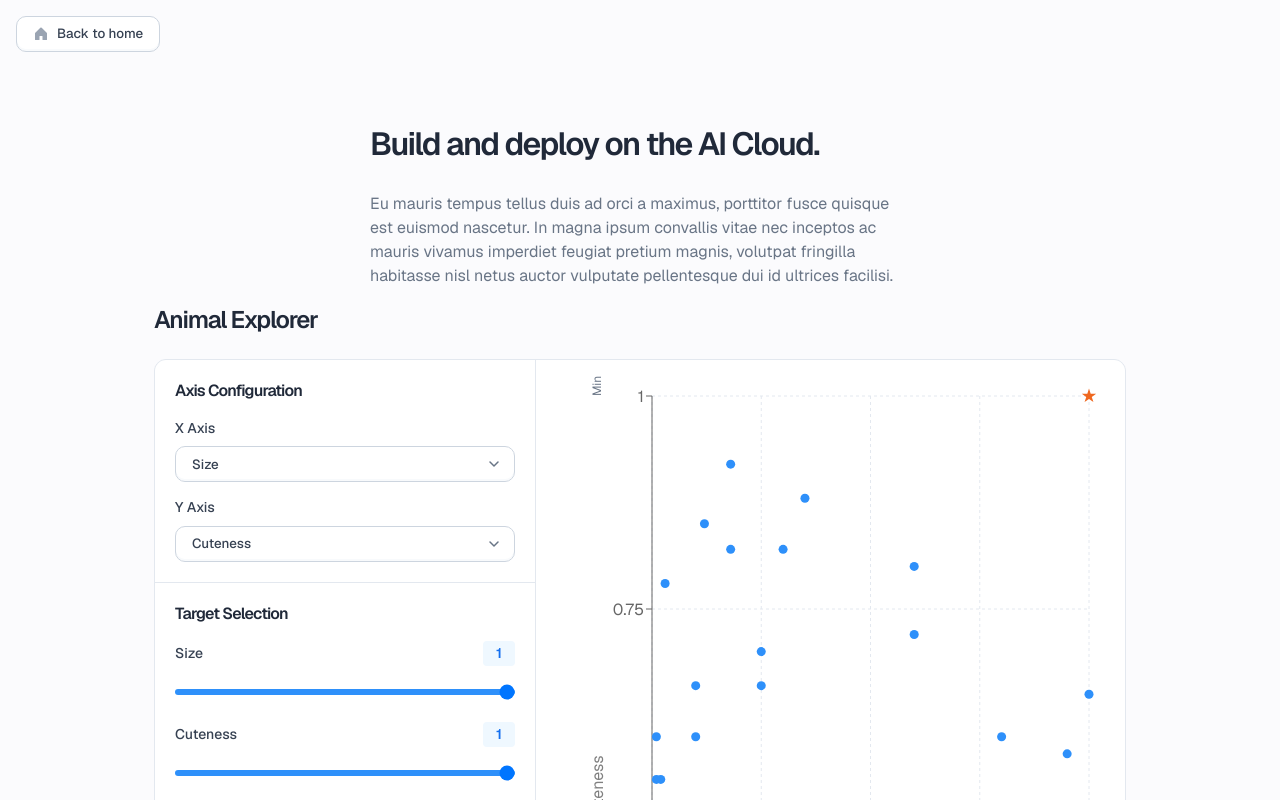
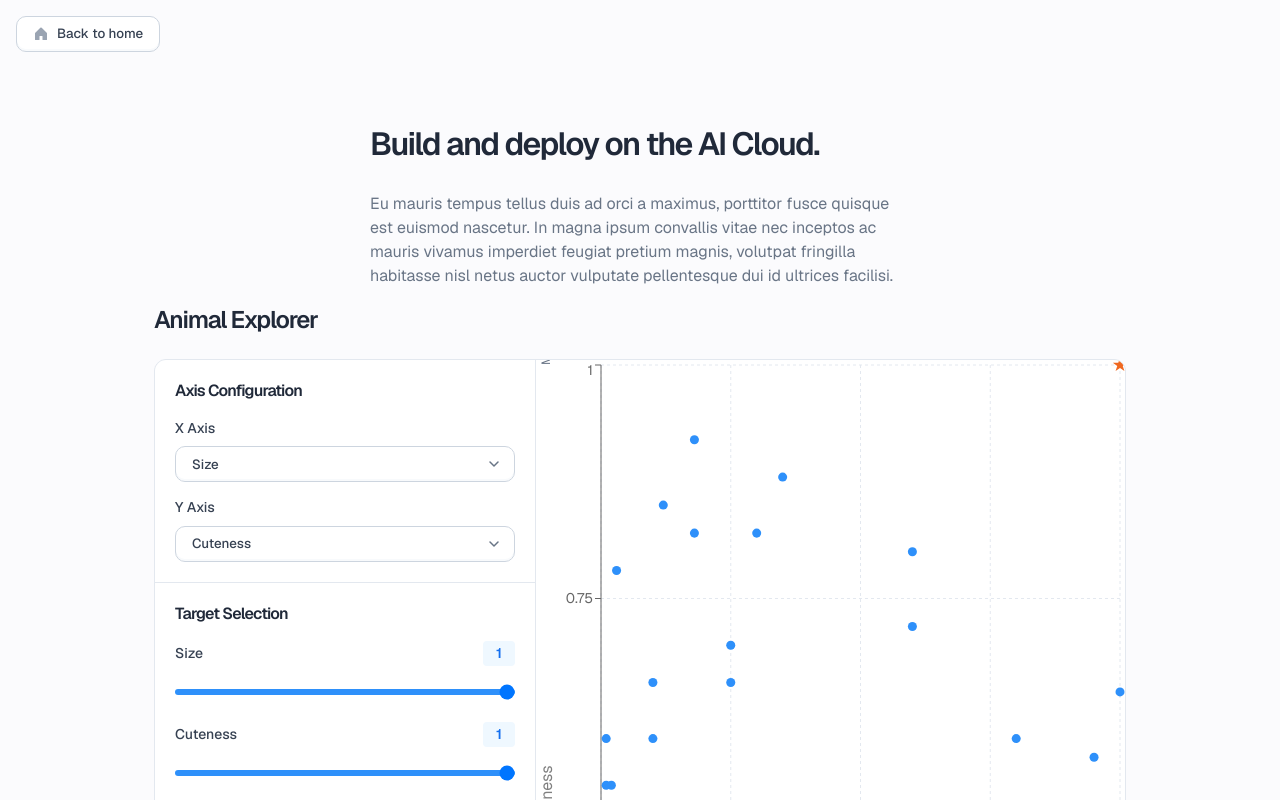
Before and after one commit to AdrianFahrbach/personal-website, a Next.js app: page /blog/storyblok-strata-explained in a window 1280 px wide. Shown: the top 800 px of the page. Built offline with nearby package versions, Linux system fonts and the light colour scheme.

Commit message:
feat(DataExplorer): move scatter plot out of component

```diff
--- a/src/components/v2/DataExplorer/DataExplorer.module.scss
+++ b/src/components/v2/DataExplorer/DataExplorer.module.scss
@@ -25,6 +25,7 @@
   display: flex;
   flex-direction: column;
   gap: 1px;
+  align-items: stretch;
   overflow: hidden;
   background: var(--neutral-200);
   border: 1px solid var(--neutral-200);
@@ -138,50 +139,3 @@
   font-weight: 600;
   color: var(--neutral-700);
 }
-
-.chartContainer {
-  flex: 1;
-  min-height: 500px;
-  @media (min-width: 768px) {
-    min-height: 700px;
-  }
-}
-
-.chart {
-  width: 100%;
-  height: 100%;
-  padding: 16px;
-  background: var(--neutral-0);
-}
-
-.tooltip {
-  padding: 12px;
-  background: var(--neutral-0);
-  border: 1px solid var(--neutral-200);
-  border-radius: 8px;
-  box-shadow: 0 4px 12px rgba(0, 0, 0, 0.1);
-}
-
-.tooltipTitle {
-  margin-bottom: 8px;
-  font-size: 14px;
-  font-weight: 600;
-  color: var(--neutral-900);
-}
-
-.tooltipRow {
-  display: flex;
-  gap: 8px;
-  align-items: center;
-  font-size: 13px;
-  line-height: 1.6;
-}
-
-.tooltipLabel {
-  color: var(--neutral-500);
-}
-
-.tooltipValue {
-  font-weight: 600;
-  color: var(--neutral-700);
-}
--- a/src/components/v2/DataExplorer/DataExplorer.tsx
+++ b/src/components/v2/DataExplorer/DataExplorer.tsx
@@ -1,10 +1,10 @@
 'use client';
 
 import React, { useMemo, useState } from 'react';
-import { CartesianGrid, Label, ResponsiveContainer, Scatter, ScatterChart, Tooltip, XAxis, YAxis } from 'recharts';
 import { RangeSlider } from '../RangeSlider/RangeSlider';
 import { Select } from '../Select/Select';
 import styles from './DataExplorer.module.scss';
+import { ScatterPlot } from '../ScatterPlot/ScatterPlot';
 
 type NumericKeys<T> = {
   [K in keyof T]: T[K] extends number ? K : never;
@@ -14,31 +14,6 @@ type PropertyDef<T> = {
   key: NumericKeys<T>;
   label: string;
 };
-
-type DefaultTooltipProps<T> = {
-  active?: boolean;
-  payload?: any[];
-  getName: (item: T) => string;
-  properties: PropertyDef<T>[];
-};
-
-function DefaultTooltip<T>({ active, payload, getName, properties }: DefaultTooltipProps<T>) {
-  if (active && payload && payload.length && payload[0].payload) {
-    const item = payload[0].payload as T;
-    return (
-      <div className={styles.tooltip}>
-        <div className={styles.tooltipTitle}>{getName(item)}</div>
-        {properties.map(p => (
-          <div key={String(p.key)} className={styles.tooltipRow}>
-            <span className={styles.tooltipLabel}>{p.label}:</span>
-            <span className={styles.tooltipValue}>{(item as any)[p.key]}</span>
-          </div>
-        ))}
-      </div>
-    );
-  }
-  return null;
-}
 
 function euclideanDistance<T>(a: T, b: T, keys: NumericKeys<T>[]) {
   return Math.sqrt(keys.reduce((sum, key) => sum + Math.pow((a[key] as number) - (b[key] as number), 2), 0));
@@ -118,16 +93,16 @@ export function DataExplorer<T extends Record<string, any>>({
             <h3 className={styles.sectionTitle}>Axis Configuration</h3>
             <div className={styles.axisSelects}>
               <Select
-                label="X Axis"
+                label='X Axis'
                 options={xAxisOptions}
                 value={String(xKey)}
-                onChange={(val) => setXKey(val as NumericKeys<T>)}
+                onChange={val => setXKey(val as NumericKeys<T>)}
               />
               <Select
-                label="Y Axis"
+                label='Y Axis'
                 options={yAxisOptions}
                 value={String(yKey)}
-                onChange={(val) => setYKey(val as NumericKeys<T>)}
+                onChange={val => setYKey(val as NumericKeys<T>)}
               />
             </div>
           </div>
@@ -144,7 +119,7 @@ export function DataExplorer<T extends Record<string, any>>({
                   max={1}
                   step={0.01}
                   value={sliderTarget[p.key]}
-                  onChange={(value) => handleSliderChange(p.key, value)}
+                  onChange={value => handleSliderChange(p.key, value)}
                 />
               ))}
             </div>
@@ -171,63 +146,18 @@ export function DataExplorer<T extends Record<string, any>>({
           </div>
         </div>
 
-        <div className={styles.chartContainer}>
-          <div className={styles.chart}>
-            <ResponsiveContainer width='100%' height='100%'>
-              <ScatterChart margin={{ top: 20, right: 20, bottom: 40, left: 40 }}>
-                <CartesianGrid strokeDasharray="3 3" stroke="var(--neutral-200)" />
-                <XAxis type='number' dataKey={xKey as string} name={String(xKey)} domain={[0, 1]}>
-                  <Label value={String(xKey)} offset={-10} position='insideBottom' />
-                  <Label
-                    value={`Min (${getLabel(xKey, 0)})`}
-                    position='insideBottomLeft'
-                    offset={0}
-                    style={{ fontSize: 12, fill: 'var(--neutral-500)' }}
-                  />
-                  <Label
-                    value={`Max (${getLabel(xKey, 1)})`}
-                    position='insideBottomRight'
-                    offset={0}
-                    style={{ fontSize: 12, fill: 'var(--neutral-500)' }}
-                  />
-                </XAxis>
-                <YAxis type='number' dataKey={yKey as string} name={String(yKey)} domain={[0, 1]}>
-                  <Label value={String(yKey)} angle={-90} position='insideLeft' />
-                  <Label
-                    value={`Min (${getLabel(yKey, 0)})`}
-                    angle={-90}
-                    position='insideTopLeft'
-                    offset={0}
-                    style={{ fontSize: 12, fill: 'var(--neutral-500)' }}
-                  />
-                  <Label
-                    value={`Max (${getLabel(yKey, 1)})`}
-                    angle={-90}
-                    position='insideBottomLeft'
-                    offset={0}
-                    style={{ fontSize: 12, fill: 'var(--neutral-500)' }}
-                  />
-                </YAxis>
-
-                <Tooltip
-                  cursor={{ strokeDasharray: '3 3' }}
-                  content={
-                    renderTooltip
-                      ? props => renderTooltip({ ...props })
-                      : props => <DefaultTooltip<T> {...props} getName={getName} properties={properties} />
-                  }
-                />
-                <Scatter
-                  name='Items'
-                  data={data}
-                  fill='var(--blue-500)'
-                  onClick={(_point: any, idx: number) => handleDotClick(data[idx])}
-                />
-                <Scatter name='Target' data={[target || sliderTarget]} fill='var(--orange-500)' shape='star' />
-              </ScatterChart>
-            </ResponsiveContainer>
-          </div>
-        </div>
+        <ScatterPlot
+          data={data}
+          xKey={xKey}
+          yKey={yKey}
+          target={target}
+          sliderTarget={sliderTarget}
+          getLabel={getLabel}
+          onDotClick={handleDotClick}
+          renderTooltip={renderTooltip}
+          getName={getName}
+          properties={properties}
+        />
       </div>
     </div>
   );
--- /dev/null
+++ b/src/components/v2/ScatterPlot/ScatterPlot.module.scss
@@ -0,0 +1,41 @@
+.chartContainer {
+  flex: 1;
+  width: 100%;
+  min-height: 500px;
+  background: var(--neutral-0);
+  @media (min-width: 768px) {
+    min-height: 0;
+  }
+}
+
+.tooltip {
+  padding: 12px;
+  background: var(--neutral-0);
+  border: 1px solid var(--neutral-200);
+  border-radius: 8px;
+  box-shadow: 0 4px 12px rgba(0, 0, 0, 0.1);
+}
+
+.tooltipTitle {
+  margin-bottom: 8px;
+  font-size: 14px;
+  font-weight: 600;
+  color: var(--neutral-900);
+}
+
+.tooltipRow {
+  display: flex;
+  gap: 8px;
+  align-items: center;
+  font-size: 13px;
+  line-height: 1.6;
+}
+
+.tooltipLabel {
+  color: var(--neutral-500);
+}
+
+.tooltipValue {
+  font-weight: 600;
+  color: var(--neutral-700);
+}
--- /dev/null
+++ b/src/components/v2/ScatterPlot/ScatterPlot.tsx
@@ -0,0 +1,120 @@
+import React from 'react';
+import { CartesianGrid, Label, ResponsiveContainer, Scatter, ScatterChart, Tooltip, XAxis, YAxis } from 'recharts';
+import styles from './ScatterPlot.module.scss';
+
+type NumericKeys<T> = {
+  [K in keyof T]: T[K] extends number ? K : never;
+}[keyof T];
+
+type PropertyDef<T> = {
+  key: NumericKeys<T>;
+  label: string;
+};
+
+type DefaultTooltipProps<T> = {
+  active?: boolean;
+  payload?: any[];
+  getName: (item: T) => string;
+  properties: PropertyDef<T>[];
+};
+
+function DefaultTooltip<T>({ active, payload, getName, properties }: DefaultTooltipProps<T>) {
+  if (active && payload && payload.length && payload[0].payload) {
+    const item = payload[0].payload as T;
+    return (
+      <div className={styles.tooltip}>
+        <div className={styles.tooltipTitle}>{getName(item)}</div>
+        {properties.map(p => (
+          <div key={String(p.key)} className={styles.tooltipRow}>
+            <span className={styles.tooltipLabel}>{p.label}:</span>
+            <span className={styles.tooltipValue}>{(item as any)[p.key]}</span>
+          </div>
+        ))}
+      </div>
+    );
+  }
+  return null;
+}
+
+interface ScatterPlotProps<T> {
+  data: T[];
+  xKey: NumericKeys<T>;
+  yKey: NumericKeys<T>;
+  target: T | null;
+  sliderTarget: any;
+  getLabel: (key: NumericKeys<T>, value: number) => string;
+  onDotClick: (item: T) => void;
+  renderTooltip?: (props: { active?: boolean; payload?: any[] }) => React.ReactNode;
+  getName?: (item: T) => string;
+  properties?: PropertyDef<T>[];
+}
+
+export function ScatterPlot<T extends Record<string, any>>({
+  data,
+  xKey,
+  yKey,
+  target,
+  sliderTarget,
+  getLabel,
+  onDotClick,
+  renderTooltip,
+  getName,
+  properties,
+}: ScatterPlotProps<T>) {
+  const tooltipContent = renderTooltip
+    ? (props: any) => renderTooltip({ ...props })
+    : getName && properties
+    ? (props: any) => <DefaultTooltip<T> {...props} getName={getName} properties={properties} />
+    : undefined;
+
+  return (
+    <div className={styles.chartContainer}>
+      <ResponsiveContainer>
+        <ScatterChart>
+          <CartesianGrid strokeDasharray='3 3' stroke='var(--neutral-200)' />
+          <XAxis type='number' dataKey={xKey as string} name={String(xKey)} domain={[0, 1]} fontSize={14}>
+            <Label value={String(xKey)} offset={-10} position='insideBottom' />
+            <Label
+              value={`Min (${getLabel(xKey, 0)})`}
+              position='insideBottomLeft'
+              offset={0}
+              style={{ fontSize: 12, fill: 'var(--neutral-500)' }}
+            />
+            <Label
+              value={`Max (${getLabel(xKey, 1)})`}
+              position='insideBottomRight'
+              offset={0}
+              style={{ fontSize: 12, fill: 'var(--neutral-500)' }}
+            />
+          </XAxis>
+          <YAxis type='number' dataKey={yKey as string} name={String(yKey)} domain={[0, 1]} fontSize={14}>
+            <Label value={String(yKey)} angle={-90} position='insideLeft' />
+            <Label
+              value={`Min (${getLabel(yKey, 0)})`}
+              angle={-90}
+              position='insideTopLeft'
+              offset={0}
+              style={{ fontSize: 12, fill: 'var(--neutral-500)' }}
+            />
+            <Label
+              value={`Max (${getLabel(yKey, 1)})`}
+              angle={-90}
+              position='insideBottomLeft'
+              offset={0}
+              style={{ fontSize: 12, fill: 'var(--neutral-500)' }}
+            />
+          </YAxis>
+
+          <Tooltip cursor={{ strokeDasharray: '3 3' }} content={tooltipContent} />
+          <Scatter
+            name='Items'
+            data={data}
+            fill='var(--blue-500)'
+            onClick={(_point: any, idx: number) => onDotClick(data[idx])}
+          />
+          <Scatter name='Target' data={[target || sliderTarget]} fill='var(--orange-500)' shape='star' />
+        </ScatterChart>
+      </ResponsiveContainer>
+    </div>
+  );
+}
```
